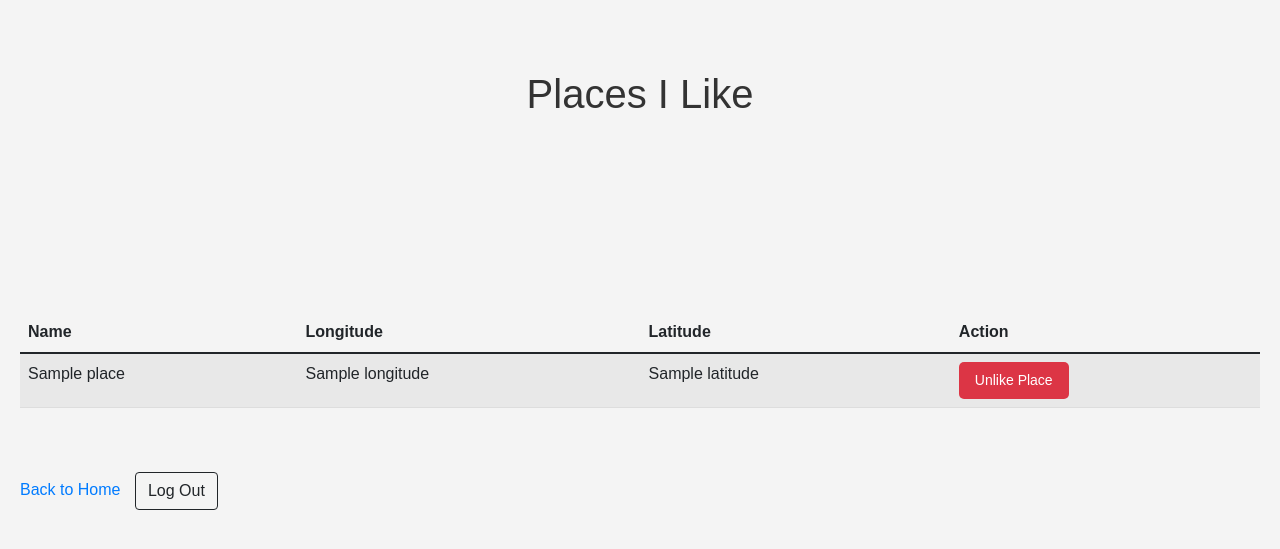
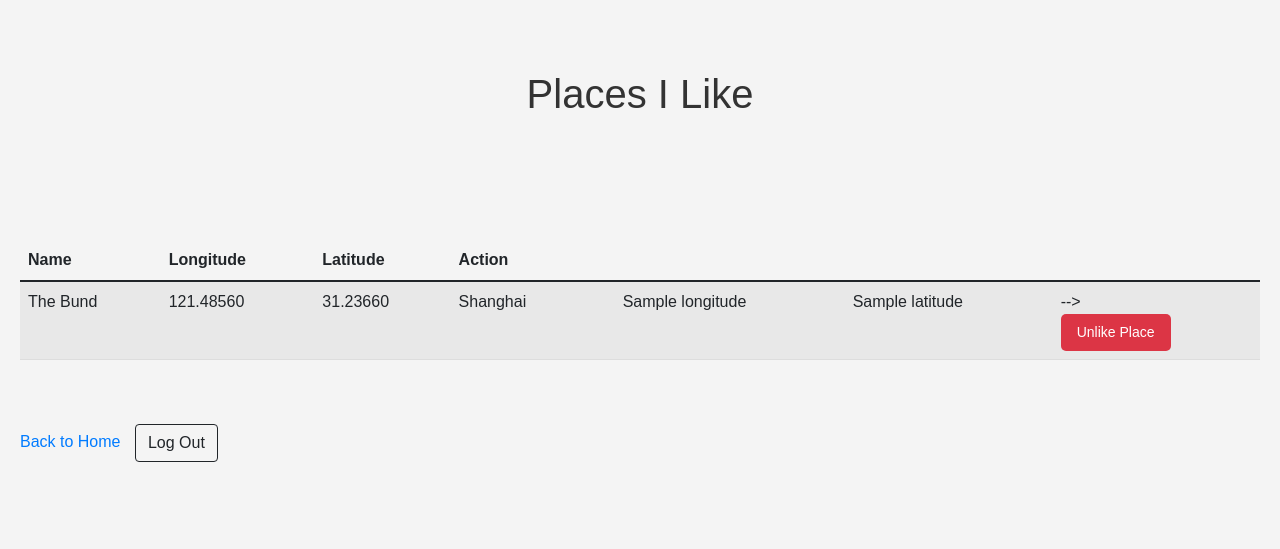
Before and after one commit to Sissytttt/Software-Engineering--, a Flask app: template final-version/templates/client_home/view_map.html in a window 1280 px wide. Shown: the top 549 px of the page. Run offline with Flask 3, Linux system fonts and the light colour scheme; the template is opened without the code that fills it: most values are stand-ins (such as "Sample title", 1, 10 or a date in 2020).

Commit message:
Update view_map.html

```diff
--- a/final-version/templates/client_home/view_map.html
+++ b/final-version/templates/client_home/view_map.html
@@ -113,7 +113,13 @@
       </tr>
     </thead>
     <tbody>
-      {% for place in places %}
+      <tr>
+        <td>The Bund</td>
+        <td>121.48560</td>
+        <td>31.23660</td>
+        <td>Shanghai</td>
+        <td>
+      <!-- {% for place in places %}
       <br>
       <br>
       <br>
@@ -122,7 +128,7 @@
         <!-- <td>{{ place["website"] }}</td> -->
         <td>{{ place["longitude"] }}</td>
         <td>{{ place["latitude"] }}</td>
-        <td>
+        <td> -->
           <form action="/client_unlike_place" method="POST">
             <input type="hidden" name="place_id" value="{{ place.id }}">
             <button type="submit" class="btn-unlike">Unlike Place</button>
```
